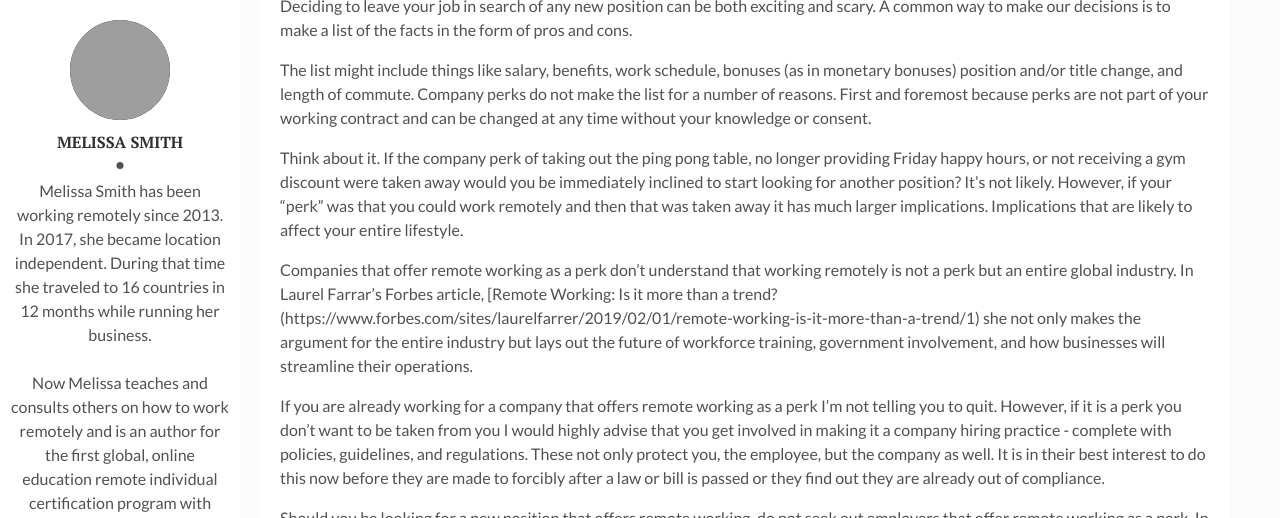
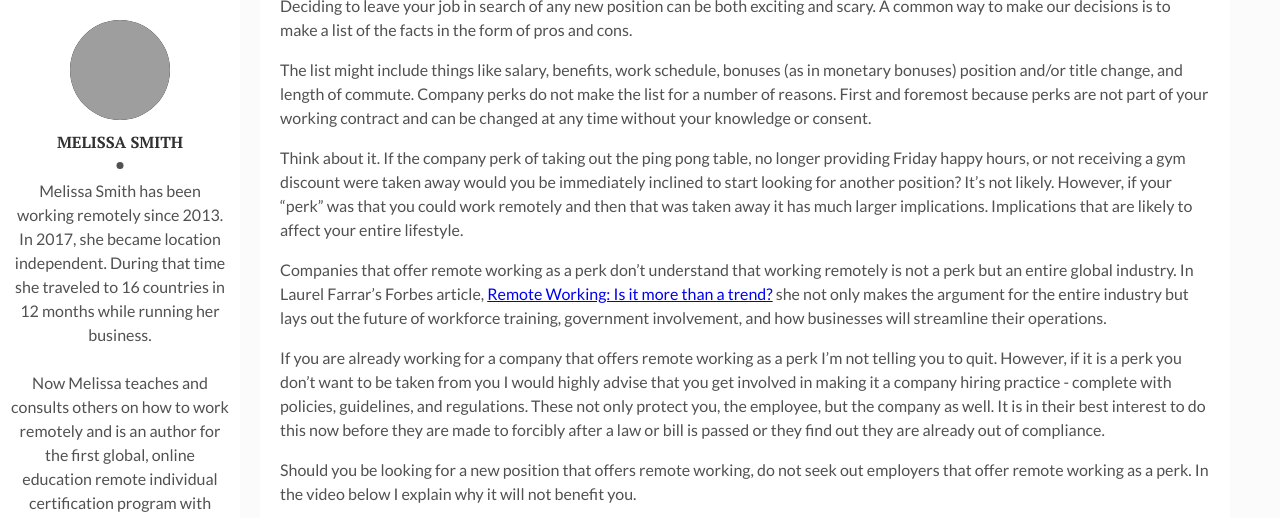
Before and after one commit to MelissaSmithIO/blog, a Jekyll site: the page built from _posts/2019-02-25-should-you-work-for-companies-offering-remote-working-as-a-perk.markdown, in a window 1280 px wide and 900 px high, scrolled down 683 px, cut to the strip 0-518 px from the top of the window. Built offline with Jekyll 4.4.1, drawn with Linux system fonts in a browser that asks for light colours; comment, search, counter and statistics services are not loaded; grey boxes are pictures that could not be loaded.

Commit message:
4th update 2.23.19

```diff
--- a/_posts/2019-02-25-should-you-work-for-companies-offering-remote-working-as-a-perk.markdown
+++ b/_posts/2019-02-25-should-you-work-for-companies-offering-remote-working-as-a-perk.markdown
@@ -12,7 +12,7 @@ The list might include things like salary, benefits, work schedule, bonuses (as
 
 Think about it. If the company perk of taking out the ping pong table, no longer providing Friday happy hours, or not receiving a gym discount were taken away would you be immediately inclined to start looking for another position? It’s not likely. However, if your “perk” was that you could work remotely and then that was taken away it has much larger implications. Implications that are likely to affect your entire lifestyle.
 
-Companies that offer remote working as a perk don’t understand that working remotely is not a perk but an entire global industry. In Laurel Farrar’s Forbes article, [Remote Working: Is it more than a trend?(https://www.forbes.com/sites/laurelfarrer/2019/02/01/remote-working-is-it-more-than-a-trend/1) she not only makes the argument for the entire industry but lays out the future of workforce training, government involvement, and how businesses will streamline their operations.
+Companies that offer remote working as a perk don’t understand that working remotely is not a perk but an entire global industry. In Laurel Farrar’s Forbes article, [Remote Working: Is it more than a trend?](https://www.forbes.com/sites/laurelfarrer/2019/02/01/remote-working-is-it-more-than-a-trend/1) she not only makes the argument for the entire industry but lays out the future of workforce training, government involvement, and how businesses will streamline their operations.
 
 If you are already working for a company that offers remote working as a perk I’m not telling you to quit. However, if it is a perk you don’t want to be taken from you I would highly advise that you get involved in making it a company hiring practice - complete with policies, guidelines, and regulations. These not only protect you, the employee, but the company as well. It is in their best interest to do this now before they are made to forcibly after a law or bill is passed or they find out they are already out of compliance.
 
```
